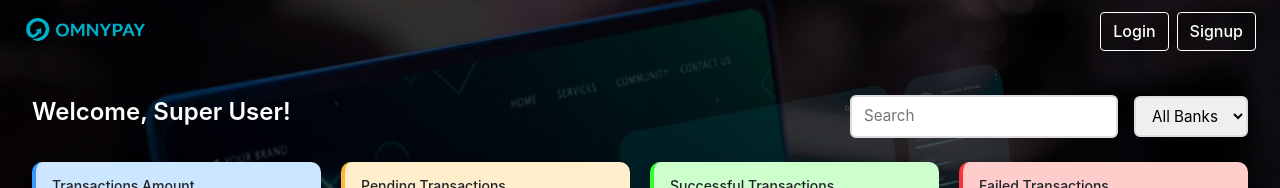
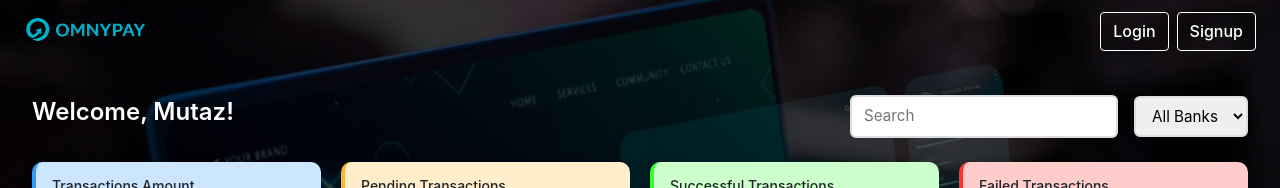
Before and after one commit to rajpraveen1721/fintech, a React (Vite) app: page /dashboard in a window 1280 px wide. Shown: the top 188 px of the page. Built offline with nearby package versions, Linux system fonts and the light colour scheme.

Commit message:
firebase config

```diff
--- a/src/pages/Dashboard.tsx
+++ b/src/pages/Dashboard.tsx
@@ -59,7 +59,7 @@ const Dashboard = () => {
     return (
         <div className="dashboard">
             <div className="dashboard-header">
-                <h2>Welcome, Super User!</h2>
+                <h2>Welcome, Mutaz!</h2>
                 <div className="header-actions">
                     <input
                         type="text"
```
Also changed, not shown: firebase.json (added), 3 other files (tests, documents, lock files or other folders).
